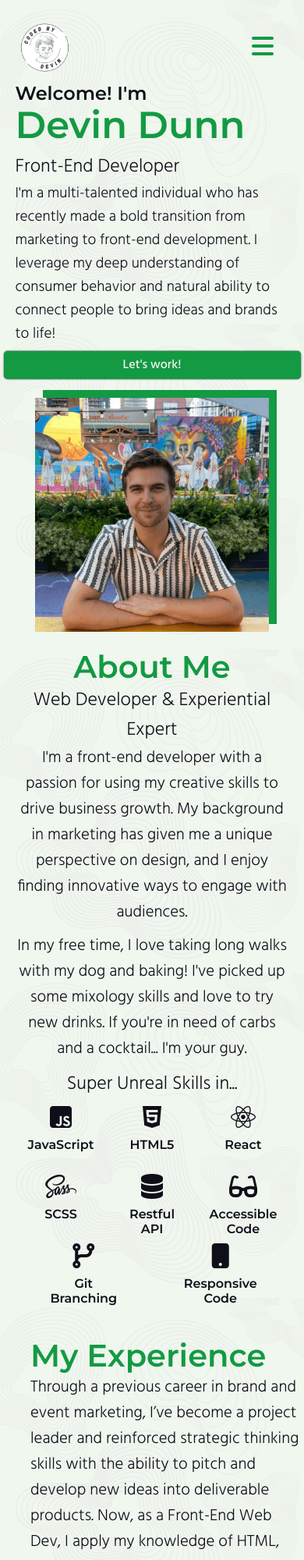
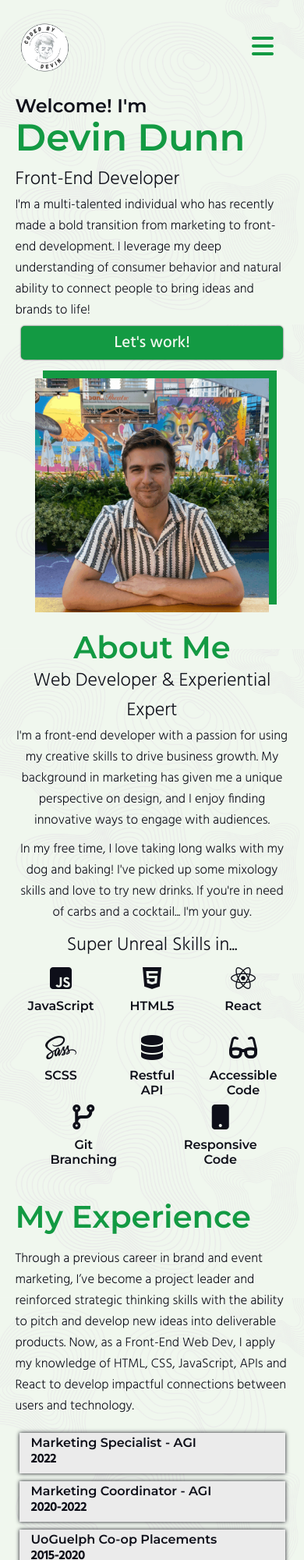
Before and after one commit to DevinD55/portfolio-website, a plain HTML site: page index.html in a window 390 px wide. Shown: the top 2000 px of the page at 78% size. Drawn offline with Linux system fonts and the light colour scheme.

Commit message:
touching up media queries

```diff
--- a/index.html
+++ b/index.html
@@ -120,7 +120,7 @@
         <section class="experience" id="experience">
             <div class="expereince-copy-container wrapper">
                 <h2>My Experience</h2>
-                <p> Through a previous career in brand and event marketing, I’ve become a project leader and reinforced strategic thinking skills with the ability to pitch and develop new ideas into deliverable products. Now, as a Front-End Web Dev, I apply my knowledge of HTML, CSS, JavaScript, APIs and React to develop impactful connections between users and technology.</p>
+                <p class="experience-summary"> Through a previous career in brand and event marketing, I’ve become a project leader and reinforced strategic thinking skills with the ability to pitch and develop new ideas into deliverable products. Now, as a Front-End Web Dev, I apply my knowledge of HTML, CSS, JavaScript, APIs and React to develop impactful connections between users and technology.</p>
                 <ul class="timeline-container">
                     <li>
                         <h4>Marketing Specialist - AGI</h4>
@@ -152,7 +152,7 @@
             <div class="project-container">
                 <div class="individual-project instant-fantasy">
                     <div class="text-overlay">
-                        <h3>API Enabled React App</h3>
+                        <h3>Instant NBA Fantasy Game</h3>
                         <p class="code-language">React, Restful API, CSS</p>
                         <p class="project-description">Leveraging routing, state, props and components in React, this app was built to generate fantasy basketball matchups using 40 years of NBA data courtesy of balldontlie.io API.</p>
                         <div class="link-container">
--- a/styles/sass/_media-queries.scss
+++ b/styles/sass/_media-queries.scss
@@ -49,6 +49,10 @@
         width: 90%;
     }
 
+    p{
+        font-size:smaller;
+    }
+
     header {
         height:fit-content;
 
@@ -82,9 +86,14 @@
             justify-content: center;
             align-items: center;
             height: fit-content;
+            margin-top: 1rem;
 
             .welcome-text {
                 width: 100%;
+                .welcome-body{
+                    font-size: smaller;
+
+                }
             }
 
             .photo-container{
@@ -98,16 +107,6 @@
             h1 {
                 font-size: 3rem;
                 line-height: 3rem;
-
-            }
-
-            .button-container {
-                flex-direction: column;
-                align-items: center;
-                justify-content: center;
-                .btn{
-                    min-width: 80%;
-                }
             }
 
         }
@@ -133,6 +132,14 @@
         }
     }
 
+    .experience{
+        .expereince-copy-container{
+            margin-left: 5%;
+            .experience-summary{
+                margin: 1rem 0;
+            }
+        }
+
         .experience-summary {
             .job-description {
                 display: none;
@@ -151,6 +158,9 @@
     .btn {
         font-size: 1rem;
     }
+    }
+
+
 
     .portfolio .project-container .individual-project .text-overlay {
         opacity: 1;
```
Also changed, not shown: styles/style.css. Lines whose indentation alone changed are shown as unchanged.
